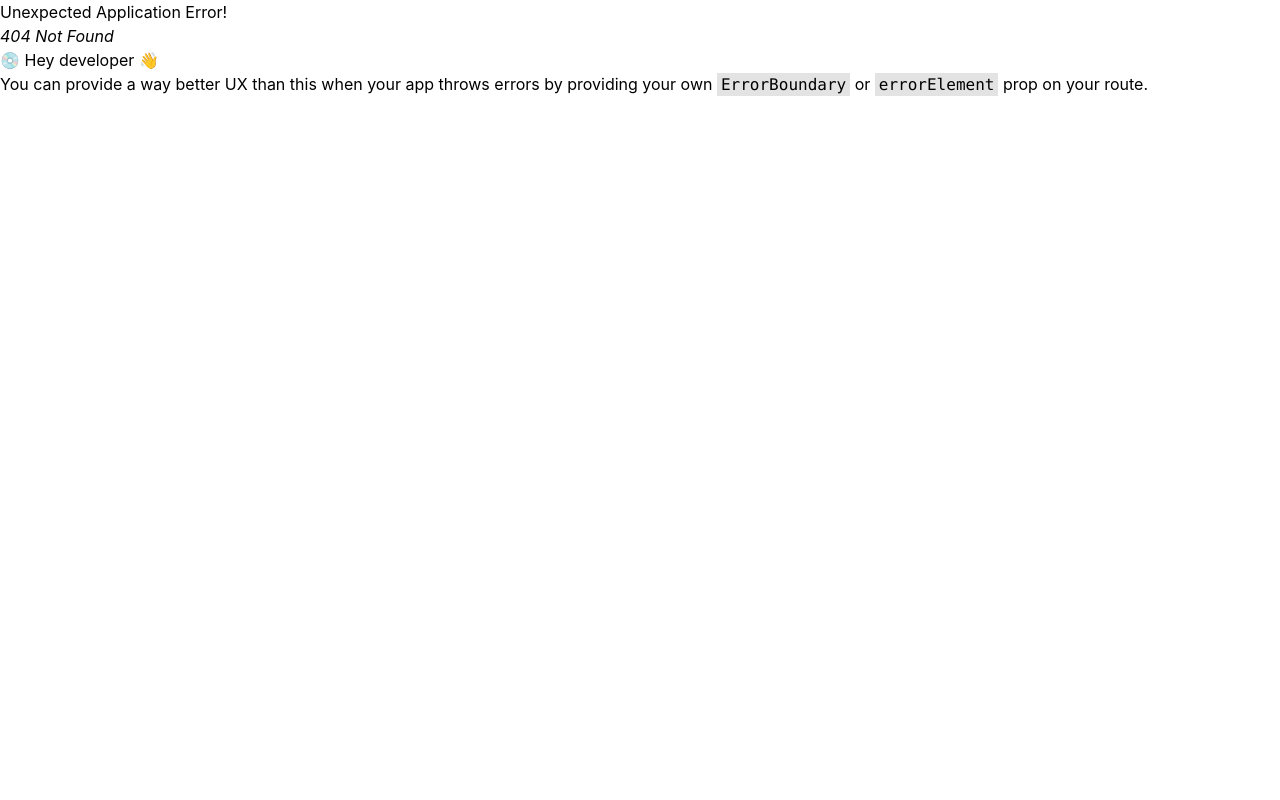
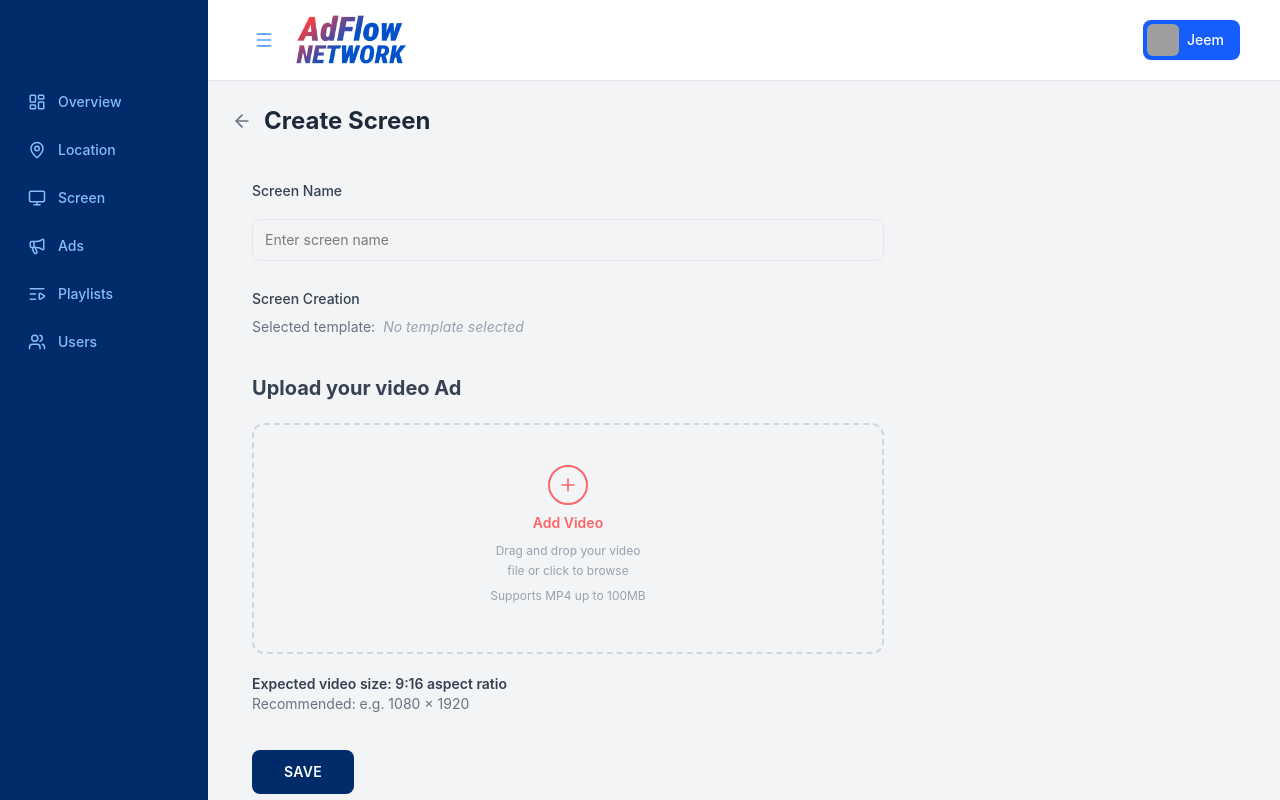
Before and after one commit to bushrajeem/AdFlow-Network-DOOH-Advertising-System, a React (Vite) app: page /admin/screens/create in a window 1280 px wide. Before the commit this address had no page. Built offline with nearby package versions, Linux system fonts and the light colour scheme; grey boxes are pictures that could not be loaded.

Commit message:
feat: Added createScreenpage path

```diff
--- a/src/main.jsx
+++ b/src/main.jsx
@@ -35,6 +35,7 @@ import ScreenPage from "./pages/admin/ScreenPage.jsx";
 import UsersPage from "./pages/admin/UsersPage.jsx";
 import Home from "./pages/home/Home.jsx";
 import CreateAdPage from "./pages/admin/CreateAdPage.jsx";
+import CreateScreenPage from "./pages/admin/CreateScreenPage.jsx";
 
 const router = createBrowserRouter([
   { path: "/", element: <Home /> },
@@ -55,6 +56,7 @@ const router = createBrowserRouter([
       { path: "screen", element: <ScreenPage /> },
       { path: "ads", element: <AdsPage /> },
       { path: "ads/create", element: <CreateAdPage /> },
+      { path: "screens/create", element: <CreateScreenPage /> },
       { path: "playlists", element: <PlaylistsPage /> },
       { path: "users", element: <UsersPage /> },
     ],
--- /dev/null
+++ b/src/pages/admin/CreateScreenPage.jsx
@@ -0,0 +1,170 @@
+/**
+ * CreateScreenPage.jsx — Form to create a new screen.
+ * Route: /admin/screens/create
+ *
+ * BACKEND:
+ *   POST /api/admin/screens — submit form with FormData
+ */
+
+import { ArrowLeft, Plus, X } from "lucide-react";
+import { useRef, useState } from "react";
+import { useNavigate } from "react-router-dom";
+
+function CreateScreenPage() {
+  const navigate = useNavigate();
+
+  const [screenName, setScreenName] = useState("");
+  const [video, setVideo] = useState(null);
+  const [videoPreview, setVideoPreview] = useState(null);
+
+  const videoRef = useRef(null);
+
+  // Handle video file selection — validates MP4 only
+  const handleVideo = (e) => {
+    const file = e.target.files[0];
+    if (!file) return;
+    // TODO: add size and duration validation before upload
+    if (file.type !== "video/mp4") return alert("Only MP4 files are allowed.");
+    setVideo(file);
+    setVideoPreview(URL.createObjectURL(file));
+  };
+
+  // TODO: connect to POST /api/admin/screens with FormData
+  const handleSave = () => {
+    if (!screenName) return alert("Please enter a screen name.");
+    if (!video) return alert("Please upload a video.");
+
+    const formData = new FormData();
+    formData.append("name", screenName);
+    formData.append("video", video);
+
+    console.log("Save screen — POST /api/admin/screens", { screenName, video });
+    // After successful save: navigate("/admin/screens");
+  };
+  const clearVideo = () => {
+    setVideo(null);
+    setVideoPreview(null);
+  };
+
+  return (
+    <div className="max-w-2xl">
+      {/* Page Header*/}
+      <div className="flex items-center gap-3 mb-8">
+        <button
+          onClick={() => navigate("/admin/screen")}
+          className="text-gray-500 hover:text-gray-800 transition-colors"
+        >
+          <ArrowLeft size={20} />
+        </button>
+        <h1 className="text-2xl font-bold text-gray-800">Create Screen</h1>
+      </div>
+
+      <div className="flex flex-col gap-7 px-5">
+        {/*Screen Name*/}
+        <div className="flex flex-col gap-1.5">
+          <label className="text-sm font-medium text-gray-700 py-3">
+            Screen Name
+          </label>
+          <input
+            type="text"
+            placeholder="Enter screen name"
+            value={screenName}
+            onChange={(e) => setScreenName(e.target.value)}
+            className="border border-gray-200 rounded-lg px-3 py-2.5 text-sm outline-none focus:ring-2 focus:ring-blue-300"
+          />
+        </div>
+
+        {/* Screen Creation — Selected Template */}
+        <div className="flex flex-col gap-2">
+          <p className="text-sm font-medium text-gray-700">Screen Creation</p>
+          <div className="flex items-center gap-2">
+            <span className="text-sm text-gray-500">Selected template:</span>
+
+            {/* TODO: replace "No template selected" with actual selected template name */}
+            <span className="text-sm text-gray-400 italic">
+              No template selected
+            </span>
+          </div>
+        </div>
+
+        {/* Upload Video */}
+        <div className="flex flex-col gap-3">
+          <p className="text-[20px] font-bold text-gray-700 py-2">
+            Upload your video Ad
+          </p>
+
+          <div className="relative flex">
+            {/* Video Upload */}
+            <button
+              onClick={() => videoRef.current.click()}
+              className="flex-1 border-2 border-dashed border-gray-300 rounded-xl flex flex-col items-center gap-2 hover:border-red-300 hover:bg-red-50 transition-colors"
+            >
+              {videoPreview ? (
+                // Show video preview if uploaded
+                <video
+                  src={videoPreview}
+                  className="w-52 h-58 object-cover rounded-lg"
+                  muted
+                />
+              ) : (
+                <div className="flex flex-col items-center px-8 py-10">
+                  <div className="w-10 h-10 rounded-full border-2 border-red-400 flex items-center justify-center">
+                    <Plus size={20} className="text-red-400" />
+                  </div>
+                  <p className="text-sm font-semibold text-red-400 py-2">
+                    Add Video
+                  </p>
+                  <p className="text-xs text-gray-400 text-center leading-relaxed">
+                    Drag and drop your video
+                    <br />
+                    file or click to browse
+                  </p>
+                  <p className="text-xs text-gray-400 py-2">
+                    Supports MP4 up to 100MB
+                  </p>
+                </div>
+              )}
+            </button>
+            {/* Delete button — only visible when a video is selected */}
+            {videoPreview && (
+              <button
+                onClick={clearVideo}
+                className="absolute top-2 right-2 w-6 h-6 bg-red-500 hover:bg-red-600 text-white rounded-full flex items-center justify-center transition-colors"
+              >
+                <X size={12} />
+              </button>
+            )}
+          </div>
+
+          {/* Size recommendation note */}
+          <div className="text-sm text-gray-500 py-2">
+            <span className="font-semibold text-gray-700">
+              Expected video size: 9:16 aspect ratio
+            </span>
+            <br />
+            Recommended: e.g. 1080 × 1920
+          </div>
+
+          {/* Hidden file inputs */}
+          <input
+            ref={videoRef}
+            type="file"
+            accept="video/mp4"
+            onChange={handleVideo}
+            className="hidden"
+          />
+        </div>
+
+        {/* Save Button */}
+        <button
+          onClick={handleSave}
+          className="bg-[#002B6B] hover:bg-blue-900 text-white text-sm font-semibold px-8 py-3 rounded-lg tracking-wide transition-colors w-fit"
+        >
+          SAVE
+        </button>
+      </div>
+    </div>
+  );
+}
+
+export default CreateScreenPage;
--- a/src/pages/admin/ScreenPage.jsx
+++ b/src/pages/admin/ScreenPage.jsx
@@ -48,7 +48,7 @@ function ScreenPage() {
   );
 
   // TODO: open modal or navigate to add screen form
-  const handleAdd = () => console.log("Add screen — POST /api/admin/screens");
+  const handleAdd = () => navigate("/admin/screens/create");
 
   // TODO: connect to DELETE /api/admin/screens/:id
   const handleDelete = (id) => console.log("Delete screen:", id);
```
